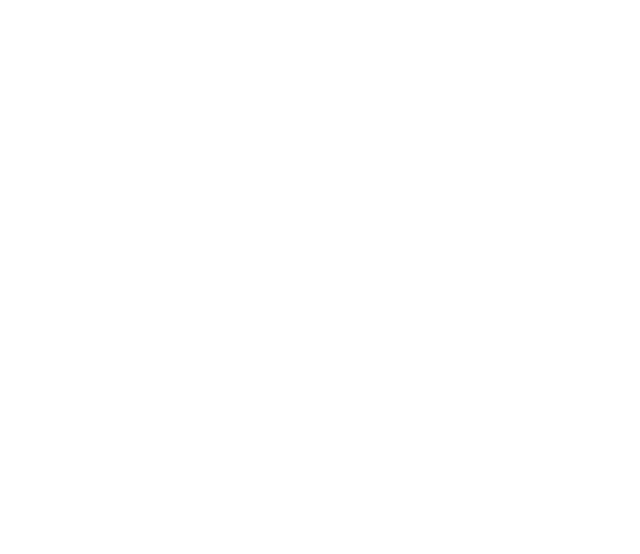
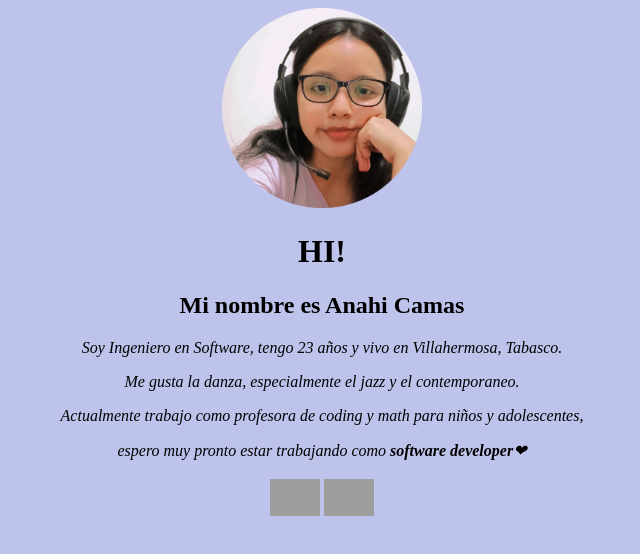
Before and after one commit to anahicamash/B15-P1, a plain HTML site: page index.html in a window 1280 px wide. Shown: the whole page, without its empty margins (318-958 px from the left). Drawn offline with Linux system fonts and the light colour scheme; grey boxes are pictures that could not be loaded.

Commit message:
snd commit

```diff
--- a/index.html
+++ b/index.html
@@ -4,9 +4,39 @@
     <meta charset="UTF-8">
     <meta http-equiv="X-UA-Compatible" content="IE=edge">
     <meta name="viewport" content="width=device-width, initial-scale=1.0">
-    <title>Document</title>
+    <title>Anahi Camas</title>
 </head>
+<style>
+    body{
+        background-color:#BEC3EB ;
+    }
+</style>
 <body>
+    <center>
+        <img src="a.png" width="200">
+        <h1>HI!</h1>
+        <h2>Mi nombre es Anahi Camas</h2>
+        <i>
+            <p>Soy Ingeniero en Software, tengo 23 años y vivo en Villahermosa, Tabasco.</p>
+            <p>Me gusta la danza, especialmente el jazz y el contemporaneo.</p>
+            <p>Actualmente trabajo como profesora de coding y math para niños y adolescentes,</p>
+            <p>espero muy pronto estar trabajando como <strong> software developer</strong>❤ </p>
+        </i>
+
+
+        <table>
+            <td>
+                <a href="https://www.facebook.com/anahi.camash/">
+                    <img src="https://upload.wikimedia.org/wikipedia/commons/thumb/0/05/Facebook_Logo_%282019%29.png/1024px-Facebook_Logo_%282019%29.png" alt="" width="50">
+                </a>
+            </td>
+            <td>
+                <a href="https://www.instagram.com/anahicamas/">
+                    <img src="http://assets.stickpng.com/images/580b57fcd9996e24bc43c521.png" alt="" width="50">
+                </a>
+            </td>
+        </table>
+    </center>
 
 </body>
 </html>
```
Also changed, not shown: a.png (added).
